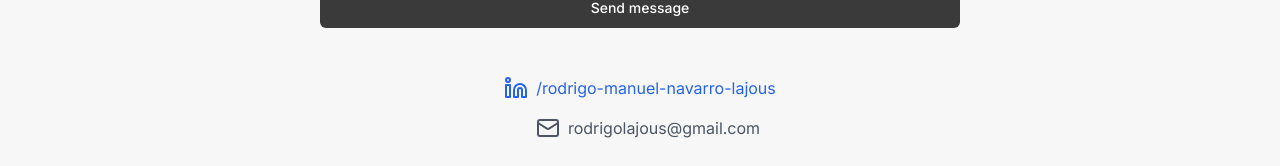
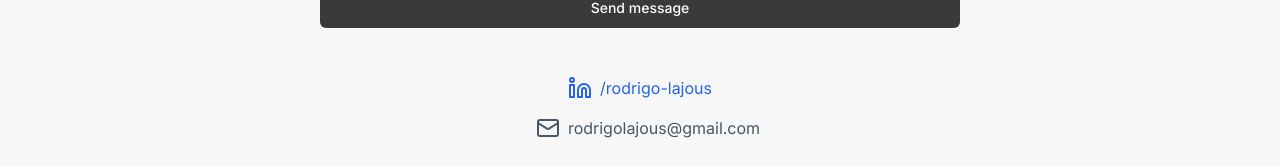
Before and after one commit to rlajous/website, a Next.js app: page /contact in a window 1280 px wide. Shown: the part 576-742 px from the top of the page. Built offline with nearby package versions, Linux system fonts and the light colour scheme; no server answers.

Commit message:
[ Copy ] New LinkedIn uri

```diff
--- a/app/contact/page.tsx
+++ b/app/contact/page.tsx
@@ -19,7 +19,7 @@ export default function Component() {
             href="#"
           >
             <LinkedinIcon className="h-6 w-6 mr-2" />
-            /rodrigo-manuel-navarro-lajous
+            /rodrigo-lajous
             <span className="sr-only">LinkedIn</span>
           </Link>
           <a
```
